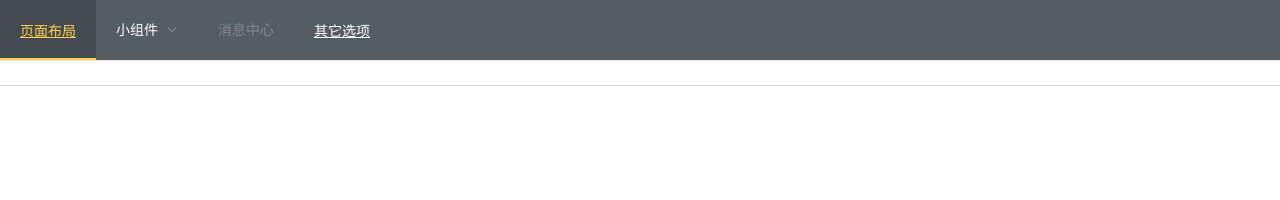
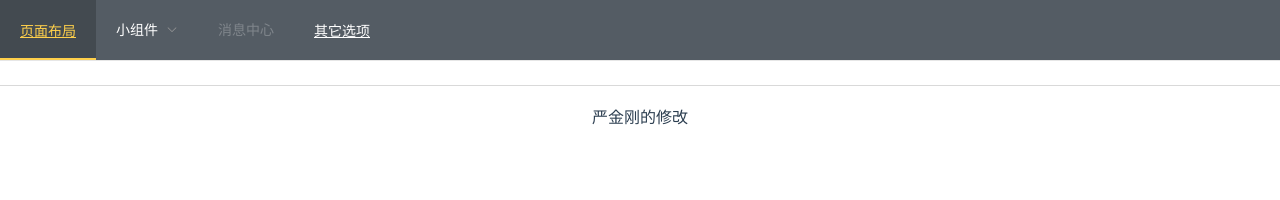
Before and after one commit to graylogo/template, a Vue app: page / in a window 1280 px wide. Shown: the top 200 px of the page. Built offline with nearby package versions, Linux system fonts and the light colour scheme.

Commit message:
第一次提交

```diff
--- a/src/views/Home.vue
+++ b/src/views/Home.vue
@@ -1,5 +1,7 @@
 <template>
-  <div class="home"></div>
+  <div class="home">
+    严金刚的修改
+  </div>
 </template>
 
 <script>
```
